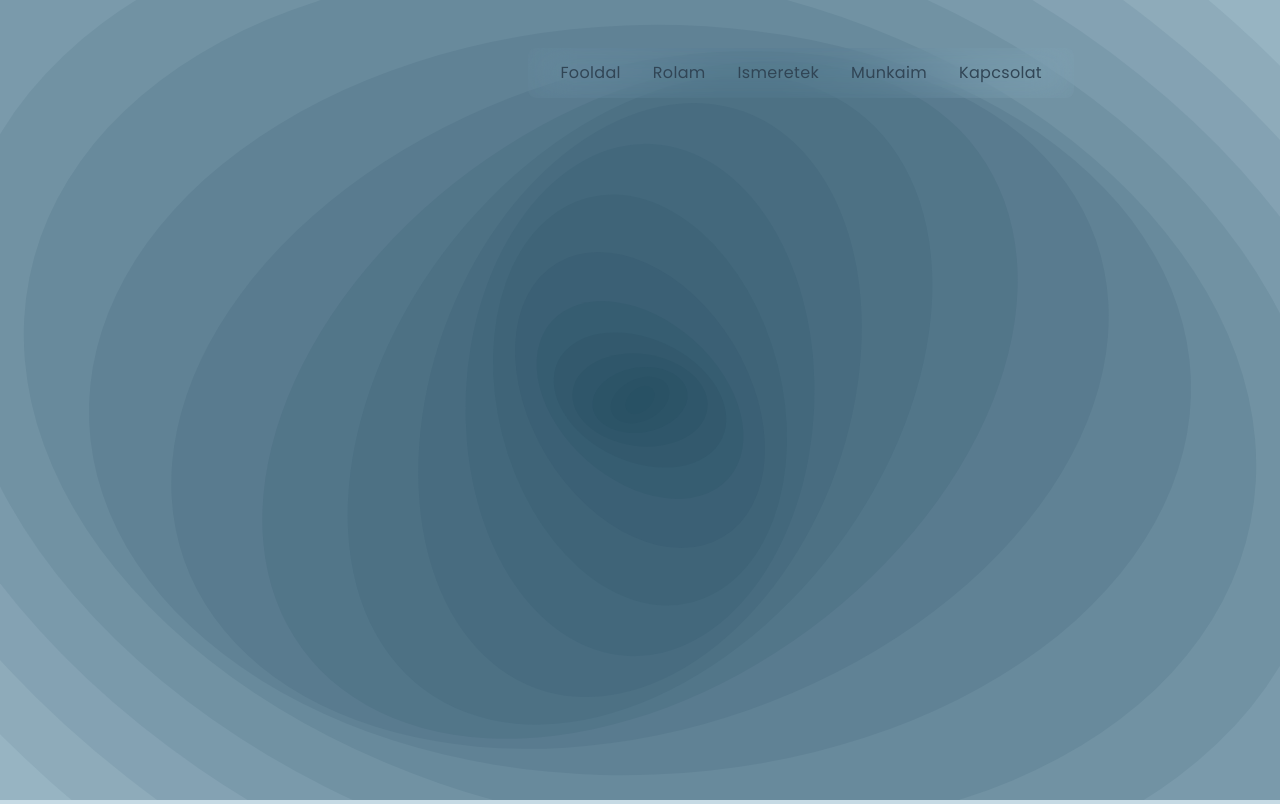
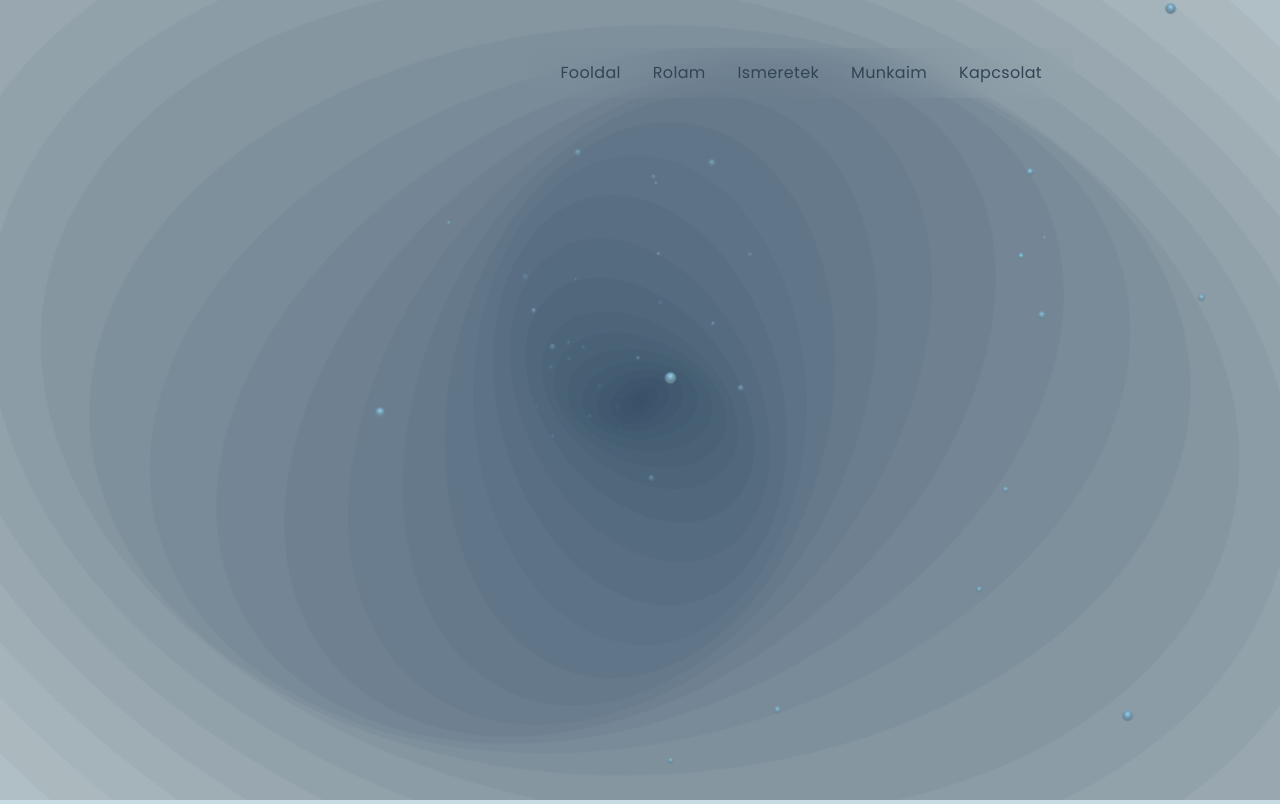
Before and after one commit to kovacsalex95/kovacsalex95.github.io, a plain HTML site: page wormhole.html in a window 1280 px wide. Drawn offline with Linux system fonts and the light colour scheme; animation ran at ten frames a second.

Commit message:
Revert "Removed flairs"
This reverts commit 4b520fdd383bf7eba3e776e1c8a88f08a5f01869.

```diff
--- a/assets/css/main.css
+++ b/assets/css/main.css
@@ -59,7 +59,7 @@ header#main-header > #content > nav.main {
     padding: var(--gap-2) var(--gap-3);
     margin-left: auto;
     border-radius: 0.5rem;
-    backdrop-filter: blur(20px) brightness(1.05);
+    backdrop-filter: blur(20px);
     display: flex;
     gap: var(--gap-3);
     animation-name: menu-appear;
--- a/assets/js/wormhole.js
+++ b/assets/js/wormhole.js
@@ -3,22 +3,27 @@ window.addEventListener('load', () => new Wormhole());
 class Wormhole
 {
     static get ASPECT_RATIO() { return window.innerWidth / window.innerHeight; }
-    static get CANVAS_MAX_WIDTH() { return 1440; }
+    static get CANVAS_MAX_WIDTH() { return 1100; }
     static get CANVAS_MAX_HEIGHT() { return this.CANVAS_MAX_WIDTH / Wormhole.ASPECT_RATIO; }
     static get CANVAS_TARGET_WIDTH() { return window.innerWidth; }
     static get CANVAS_TARGET_HEIGHT() { return window.innerHeight; }
     static get RESOLUTION_SCALE() { return this.CANVAS_WIDTH / this.CANVAS_MAX_WIDTH; }
     static get CANVAS_WIDTH() { return Math.min(Wormhole.CANVAS_TARGET_WIDTH, Wormhole.CANVAS_MAX_WIDTH); }
     static get CANVAS_HEIGHT() { return Math.min(Wormhole.CANVAS_TARGET_HEIGHT, Wormhole.CANVAS_MAX_HEIGHT); }
-    static get ENTITY_PRECISION() { return 2000; }
-    static get ENTITY_COLOR_PRECISION() { return 1000; }
-    static get ENTITY_COUNT() { return 30; }
+    static get ENTITY_PRECISION() { return 5000; }
+    static get ENTITY_COUNT() { return 40; }
     static get ENTITY_SPEED() { return -0.25; }
     static get SHOCKWAVE_SIZE_MULTIPLIER() { return 0.75; }
     static get SHOCKWAVE_MAX_DISTANCE() { return 0.2; }
     static get SHOCKWAVE_SPEED_MULTIPLIER() { return 20; }
     static get RECTANGLE_WIDTH() { return 2.5; }
     static get RECTANGLE_HEIGHT() { return 1.7; }
+    static get FLAIR_MIN_COUNT() { return 1; }
+    static get FLAIR_MAX_COUNT() { return 5; }
+    static get FLAIR_SIZE() { return 13 * (Wormhole.CANVAS_MAX_WIDTH / 1440); }
+    static get FLAIR_MIN_SIZE() { return 0.4; }
+    static get FLAIR_MAX_SIZE() { return 1.3; }
+    static get FLAIR_PADDING() { return -0.1; }
 
     get maxRectangleSize() { return Math.min(Wormhole.CANVAS_WIDTH, Wormhole.CANVAS_HEIGHT); }
     get shockwaveSquared() { return this.shockWave * this.shockWave; }
@@ -52,13 +57,6 @@ class Wormhole
             this.canvasElement.width = Wormhole.CANVAS_WIDTH;
             this.canvasElement.height = Wormhole.CANVAS_HEIGHT;
         });
-
-        this.entityColors = this.generateColorRamp(
-            Wormhole.hexToRgb('#9cbac9'),
-            Wormhole.hexToRgb('#184054'),
-            Wormhole.ENTITY_COUNT * Wormhole.ENTITY_COLOR_PRECISION,
-            (x) => x * 1.2,
-        )
 
         this.createEntities();
         requestAnimationFrame(() => this.update());
@@ -108,14 +106,8 @@ class Wormhole
         this.shockWave = Wormhole.rotateClamp(this.shockWave);
 
         this.entities.sort((entityA, entityB) => { return entityA.progress > entityB.progress ? -1 : 1; });
-
-        let entityIndex = 0;
-        this.entities.forEach((entity) => {
-            entity.index = entityIndex;
-            entityIndex ++;
-
-            entity.render();
-        });
+        this.entities.forEach((entity) => entity.render());
+        this.entities.forEach((entity) => entity.renderFlairs());
     }
 
     fillCenteredRect(x, y, width, height)
@@ -136,28 +128,6 @@ class Wormhole
             width,
             height
         );
-    }
-
-    generateColorRamp(colorA, colorB, steps, distributeFunction = (x) => x)
-    {
-        return {
-            r: this.generateValueRamp(colorA.r, colorB.r, steps, distributeFunction),
-            g: this.generateValueRamp(colorA.g, colorB.g, steps, distributeFunction),
-            b: this.generateValueRamp(colorA.b, colorB.b, steps, distributeFunction),
-        }
-    }
-
-    generateValueRamp(valueA, valueB, steps, distributeFunction = (x) => x)
-    {
-        let values = [];
-
-        for (let i = 0; i <= steps; i++)
-        {
-            let ratio = distributeFunction(i / steps);
-            values[i] = Math.round(Wormhole.lerp(valueA, valueB, ratio));
-        }
-
-        return values;
     }
 
     static lerp(a, b, t, clamp = true, precision = 1)
@@ -218,9 +188,9 @@ class Wormhole
         return Wormhole.lerp(Wormhole.lerp(a, b, cutoffRatio), c, (ratio - cutoffRatio) / (1 - cutoffRatio));
     }
 
-    static rgbToHex(rgb)
+    static rgbToHex(r, g, b)
     {
-        return "#" + (1 << 24 | rgb.r << 16 | rgb.g << 8 | rgb.b).toString(16).slice(1);
+        return "#" + (1 << 24 | r << 16 | g << 8 | b).toString(16).slice(1);
     }
 
     static hexToRgb(hex)
@@ -258,34 +228,52 @@ class WormholeEntity
     constructor(wormhole, progress)
     {
         this.wormhole = wormhole;
-        this.index = 0;
 
         this.virtualProgress = progress * Wormhole.ENTITY_PRECISION;
         this.progress = 0;
         this.width = 0;
         this.height = 0;
         this.opacity = 0;
+        this.flairOpacity = 0;
         this.rotation = 0;
+        this.flairs = [];
         this.sizeMultiplier = 1;
-        this.rectPositionX = 0;
-        this.rectPositionY = 0;
 
-        this.backgroundR = 0;
-        this.backgroundG = 0;
-        this.backgroundB = 0;
+        this.targetBackgroundR = 0;
+        this.targetBackgroundG = 0;
+        this.targetBackgroundB = 0;
+        this.backgroundR = -1;
+        this.backgroundG = -1;
+        this.backgroundB = -1;
 
         this.tick();
+        this.generateFlairs();
     }
 
-    get rectangleWidth() { return this.width * this.wormhole.maxRectangleSize * Wormhole.RECTANGLE_WIDTH; }
-    get rectangleHeight() { return this.height * this.wormhole.maxRectangleSize * Wormhole.RECTANGLE_HEIGHT; }
-    get scaledRectangleWidth() { return this.rectangleWidth * this.sizeMultiplier; }
-    get scaledRectangleHeight() { return this.rectangleHeight * this.sizeMultiplier; }
+    generateFlairs()
+    {
+        this.flairs = [];
+        let flairCount = Math.round(Wormhole.random(Wormhole.FLAIR_MIN_COUNT, Wormhole.FLAIR_MAX_COUNT));
+
+        for (let i = 0; i < flairCount; i++) {
+            this.flairs[i] = new WormholeFlair(
+                this,
+                this.wormhole,
+                Wormhole.distribute(Wormhole.random(Wormhole.FLAIR_PADDING, 1 - Wormhole.FLAIR_PADDING), (x => Math.pow(x, 2))),
+                Wormhole.distribute(Wormhole.random(Wormhole.FLAIR_PADDING, 1 - Wormhole.FLAIR_PADDING), (y => Math.pow(y, 2))),
+                Wormhole.random(Wormhole.FLAIR_MIN_SIZE, Wormhole.FLAIR_MAX_SIZE)
+            );
+        }
+    }
 
     tick()
     {
         this.virtualProgress += this.wormhole.entitySpeed * (Wormhole.ENTITY_PRECISION / 1000);
-        this.virtualProgress = Wormhole.rotateClamp(this.virtualProgress, 0, Wormhole.ENTITY_PRECISION);
+        this.virtualProgress = Wormhole.rotateClamp(this.virtualProgress, 0, Wormhole.ENTITY_PRECISION, () => {
+            this.backgroundR = -1;
+            this.backgroundG = -1;
+            this.backgroundB = -1;
+        });
 
         this.progress = Math.round(this.virtualProgress) / Wormhole.ENTITY_PRECISION;
     }
@@ -303,41 +291,126 @@ class WormholeEntity
         let progressDistance = Wormhole.distanceMultiplier(this.progress, this.wormhole.shockwaveSquared, shockwaveMaxDistanceFaded, true);
 
         this.sizeMultiplier = Wormhole.lerp(1, Wormhole.SHOCKWAVE_SIZE_MULTIPLIER, Wormhole.lerp(progressDistance, 0, this.progress * 2));
+
+        let spaceX = Wormhole.CANVAS_WIDTH - this.scaledRectangleWidth;
+        let spaceY = Wormhole.CANVAS_HEIGHT - this.scaledRectangleHeight;
+
+        let rectPositionX = this.wormhole.sourceX;
+        let rectPositionY = this.wormhole.sourceY;
+
+        this.wormhole.canvas.save();
+
+        this.wormhole.canvas.globalAlpha = this.opacity;
+        this.wormhole.canvas.translate(rectPositionX * spaceX + this.scaledRectangleWidth / 2, rectPositionY * spaceY + this.scaledRectangleHeight / 2);
+        this.wormhole.canvas.rotate(Wormhole.degreesToRadians(this.rotation));
     }
+
+    get rectangleWidth() { return this.width * this.wormhole.maxRectangleSize * Wormhole.RECTANGLE_WIDTH; }
+    get rectangleHeight() { return this.height * this.wormhole.maxRectangleSize * Wormhole.RECTANGLE_HEIGHT; }
+    get scaledRectangleWidth() { return this.rectangleWidth * this.sizeMultiplier; }
+    get scaledRectangleHeight() { return this.rectangleHeight * this.sizeMultiplier; }
 
     render()
     {
         this.tick();
         this.update();
 
-        this.wormhole.canvas.save();
         if (Math.min(this.rectangleWidth, this.rectangleHeight) > 10) {
+            this.targetBackgroundR = Math.round(Wormhole.lerp(10, 210, this.progress)); //, Wormhole.ENTITY_PRECISION));
+            this.targetBackgroundG = Math.round(Wormhole.lerp(40, 210, this.progress)); //, Wormhole.ENTITY_PRECISION));
+            this.targetBackgroundB = Math.round(Wormhole.lerp(70, 210, this.progress)); //, Wormhole.ENTITY_PRECISION));
 
-            this.wormhole.canvas.globalAlpha = this.opacity;
-            let colorIndex = Math.round((1 - this.progress) * Wormhole.ENTITY_COUNT * Wormhole.ENTITY_COLOR_PRECISION);
+            if (this.backgroundR < 0 || this.backgroundG < 0|| this.backgroundB < 0) {
+                this.backgroundR = this.targetBackgroundR;
+                this.backgroundG = this.targetBackgroundG;
+                this.backgroundB = this.targetBackgroundB;
+            }
+            this.backgroundR = Wormhole.lerp(this.backgroundR, this.targetBackgroundR, 0.01 * this.wormhole.framerateSpeed);
+            this.backgroundG = Wormhole.lerp(this.backgroundG, this.targetBackgroundG, 0.01 * this.wormhole.framerateSpeed);
+            this.backgroundB = Wormhole.lerp(this.backgroundB, this.targetBackgroundB, 0.01 * this.wormhole.framerateSpeed);
 
-            this.backgroundR = this.wormhole.entityColors.r[colorIndex];
-            this.backgroundG = this.wormhole.entityColors.g[colorIndex];
-            this.backgroundB = this.wormhole.entityColors.b[colorIndex];
+            this.wormhole.canvas.fillStyle = `rgb(${this.targetBackgroundR}, ${this.backgroundG}, ${this.backgroundB})`;
 
-            this.wormhole.canvas.fillStyle = `rgb(${this.backgroundR}, ${this.backgroundG}, ${this.backgroundB})`;
-
-            this.rectPositionX = Wormhole.lerp(this.wormhole.sourceX, 0.5, Math.sqrt(this.progress));
-            this.rectPositionY = Wormhole.lerp(this.wormhole.sourceY, 0.5, Math.sqrt(this.progress));
+            //this.wormhole.fillCenteredRect(0, 0, this.scaledRectangleWidth, this.scaledRectangleHeight);
 
             this.wormhole.canvas.beginPath();
-            this.wormhole.canvas.ellipse(
-                this.rectPositionX * Wormhole.CANVAS_WIDTH,
-                this.rectPositionY * Wormhole.CANVAS_HEIGHT,
-                this.scaledRectangleWidth / 2,
-                this.scaledRectangleHeight / 2,
-                Wormhole.degreesToRadians(this.rotation),
-                0,
-                Wormhole.degreesToRadians(360));
+            this.wormhole.canvas.ellipse(0, 0, this.scaledRectangleWidth / 2, this.scaledRectangleHeight / 2, 0, 0, Wormhole.degreesToRadians(360));
             this.wormhole.canvas.fill();
         }
 
         this.wormhole.canvas.restore();
 
     }
+
+    renderFlairs()
+    {
+        this.update();
+
+        this.flairs.forEach((flair) => flair.render());
+
+        this.wormhole.canvas.restore();
+    }
 }
+
+class WormholeFlair
+{
+    constructor(entity, wormhole, x, y, size)
+    {
+        this.entity = entity;
+        this.wormhole = wormhole;
+
+        this.x = x;
+        this.y = y;
+        this.size = size;
+    }
+
+    get flairSize() { return this.size * Wormhole.FLAIR_SIZE * Wormhole.RESOLUTION_SCALE; }
+
+    render()
+    {
+        const sizeRatio = Math.sqrt(this.entity.progress);
+
+        let flairSize = sizeRatio * this.flairSize;
+        let flairSizeRatio = Math.min(1, flairSize / this.flairSize * 2);
+        flairSizeRatio *= flairSizeRatio;
+
+        if (flairSizeRatio < 0.1) {
+            return;
+        }
+
+        this.wormhole.canvas.globalAlpha = Wormhole.lerp(0, this.entity.flairOpacity, flairSizeRatio);
+
+        const xPos = -this.entity.rectangleWidth / 2 + this.entity.rectangleWidth * this.x - flairSize / 2;
+        const yPos = -this.entity.rectangleHeight / 2 + this.entity.rectangleHeight * this.y - flairSize / 2;
+
+        this.wormhole.canvas.beginPath();
+        this.wormhole.canvas.arc(
+            xPos,
+            yPos,
+            flairSize / 2,
+            0,
+            (Math.PI / 180) * 360
+        );
+
+        const counterRotation = -Wormhole.degreesToRadians(this.entity.rotation);
+        const offsetX = Math.sin(counterRotation);
+        const offsetY = Math.cos(counterRotation);
+        const offset = flairSize / 6;
+
+        const gradient = this.wormhole.canvas.createRadialGradient(
+            xPos + offsetX * offset,
+            yPos - offsetY * offset,
+            0,
+            xPos + offsetX * offset,
+            yPos - offsetY * offset,
+            flairSize / 2
+        );
+
+        gradient.addColorStop(0, '#afd1e5'); // rgb(175,209,229)
+        gradient.addColorStop(0.45, '#73a8c2'); // rgb(115,168,194)
+        gradient.addColorStop(1, '#698493') // rgb(105,132,147)
+
+        this.wormhole.canvas.fillStyle = gradient; //'#000000';
+        this.wormhole.canvas.fill()
+    }
+}
```
